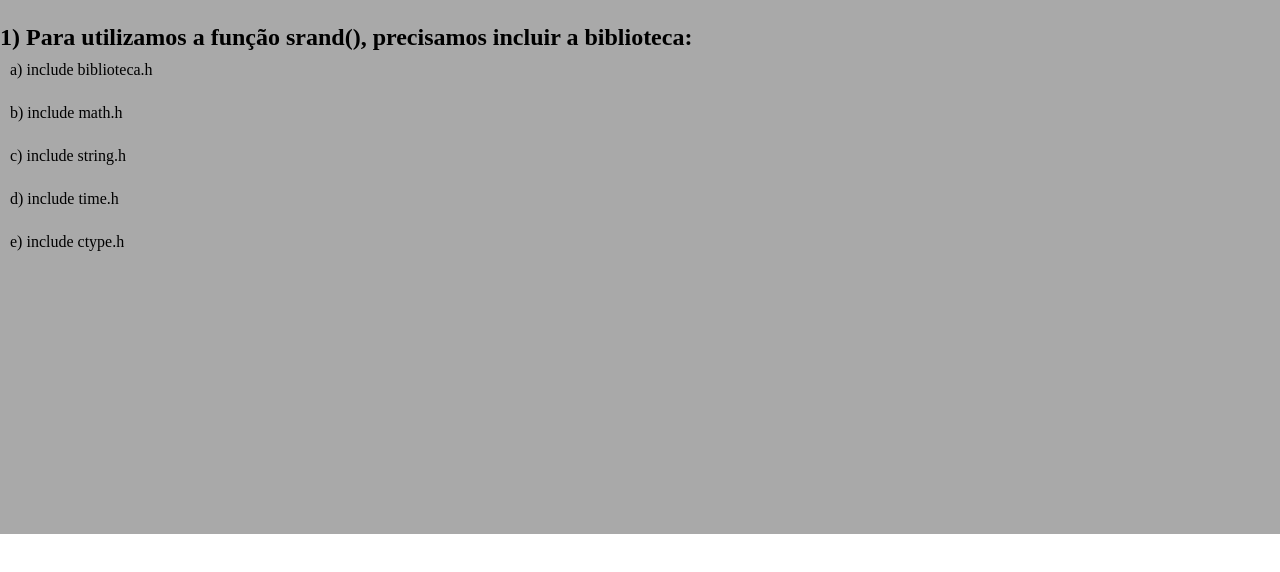
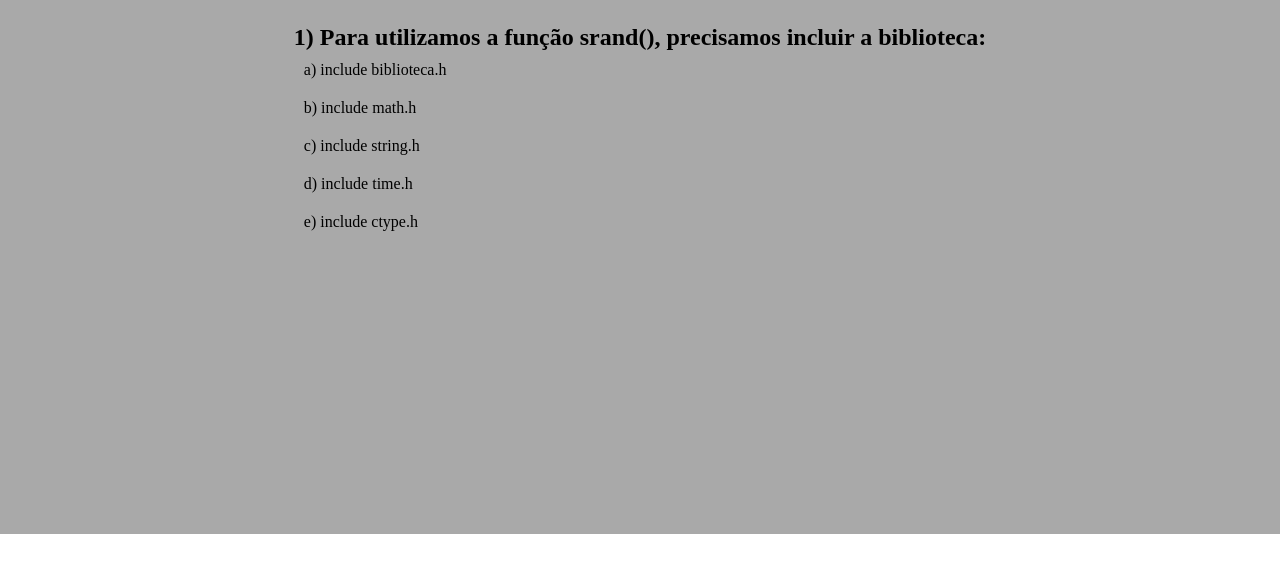
Before and after one commit to Liratheboy/Quiz_v2, a plain HTML site: page index.html in a window 1280 px wide. Shown: the part 146-718 px from the top of the page. Drawn offline with Linux system fonts and the light colour scheme.

Commit message:
nao lembro o que eu fiz

```diff
--- a/style.css
+++ b/style.css
@@ -39,6 +39,8 @@ header{
 
 /* Estilizando o MAIN*/
 main{
+  display: flex;
+  justify-content: center;
   background-color: darkgray;
   padding-top: 50px;
   width: 100vw;
@@ -50,12 +52,10 @@ main{
 }
 
 .pergunta{
-  display: flex;
+
 }
 
 .alternativas{
-  display: flex;
-  flex-direction: column;
   gap: 5px;
 }
 
```
